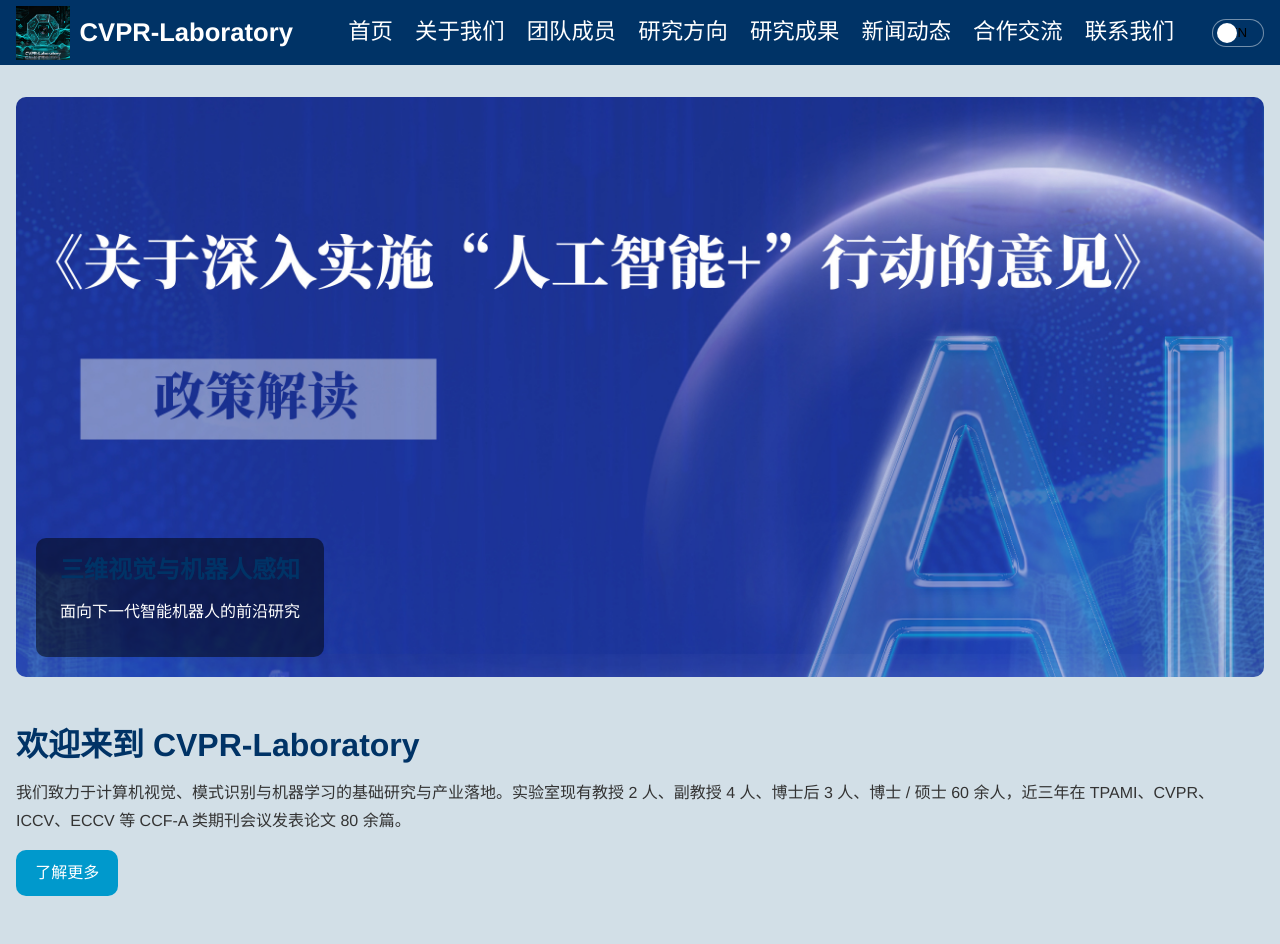
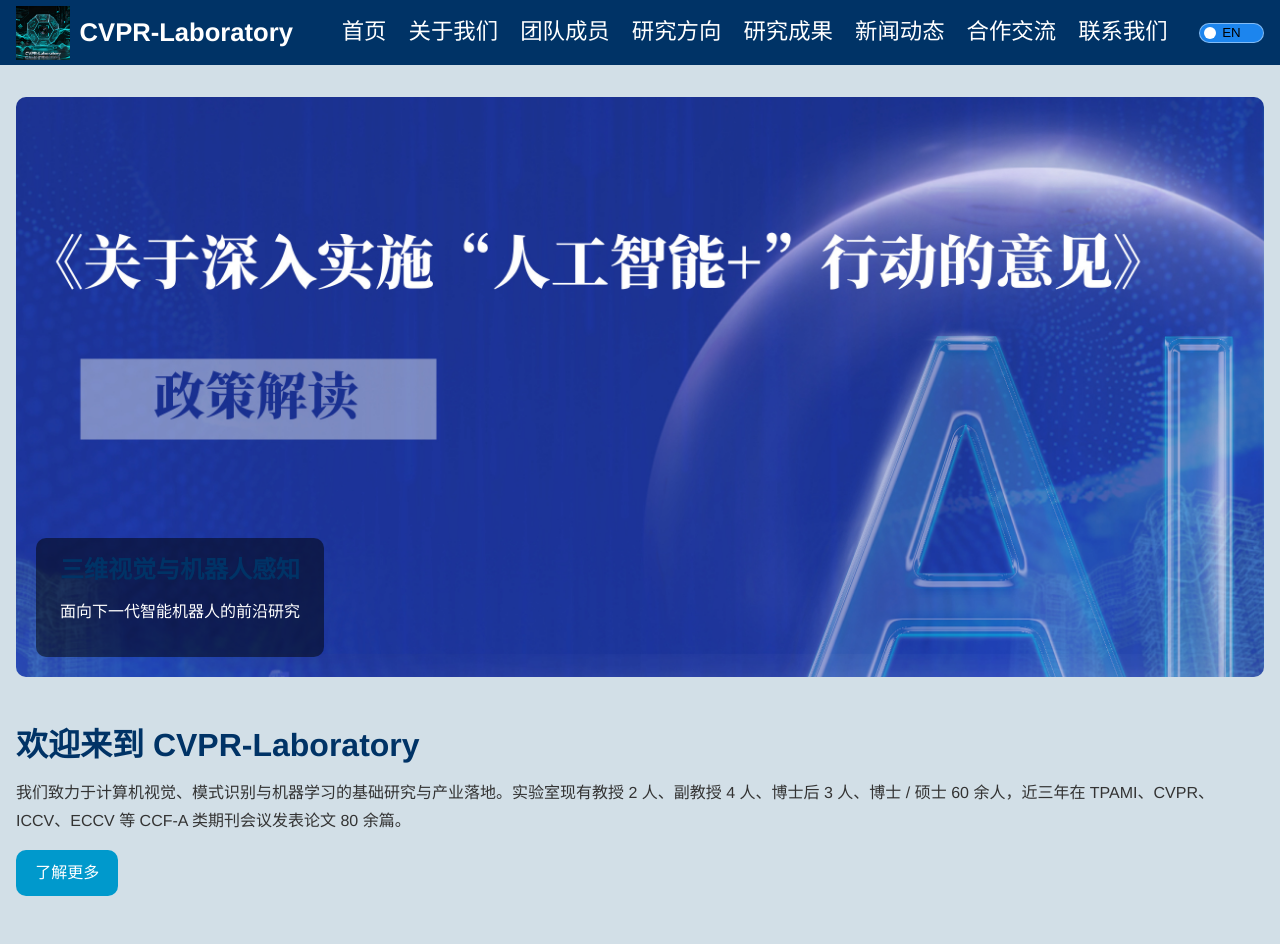
Before and after one commit to CVPR-Laboratory/CVPR-Laboratory.github.io, a Jekyll site: the page built from index.html, in a window 1280 px wide and 1400 px high. Shown: the top 944 px of the window. Built offline with Jekyll 4.4.1, drawn with Linux system fonts in a browser that asks for light colours.

Commit message:
更新 main.css

```diff
--- a/assets/css/main.css
+++ b/assets/css/main.css
@@ -511,66 +511,93 @@ p {
 
 
 /* =========================================================中英文切换按钮样式========================================================= */
+/*
+  中英文语言切换按钮的样式定义
+  这个组件在桌面端和移动端都有使用，需要保证响应式适配
+*/
+
 /* ========= 语言胶囊滑块（桌面+移动通用） ========= */
+/*
+  定义语言切换开关的基础样式
+  使用CSS变量便于统一管理和响应式调整
+*/
 .lang-switch{
-  --h:28px;
-  --w:52px;
-  --thumb:20px;
-  --offset:4px;
+  /* 定义CSS变量：高度、宽度、滑块大小、边距偏移量 */
+  --h:20px;          /* 开关容器高度 */
+  --w:65px;          /* 开关容器宽度 */
+  --thumb:12px;      /* 圆形滑块的直径 */
+  --offset:4px;      /* 滑块距离边缘的偏移量 */
 
-  position:relative;
-  width:var(--w);
-  height:var(--h);
-  border-radius:calc(var(--h)/2);
-  background:#036;          /* 导航同色 */
-  border:1px solid rgba(255,255,255,.45);
-  cursor:pointer;
-  outline:none;
-  transition:background .25s;
+  /* 定位和布局 */
+  position:relative;  /* 为内部绝对定位元素提供参考 */
+  width:var(--w);     /* 使用变量设置宽度 */
+  height:var(--h);    /* 使用变量设置高度 */
+
+  /* 视觉效果 */
+  border-radius:calc(var(--h)/2);  /* 圆角，设置为高度的一半形成胶囊形状 */
+  background:rgb(28, 133, 238);                 /* 背景色，与导航栏保持一致 */
+  border:1px solid rgba(255,255,255,.45);  /* 半透明白色边框 */
+  cursor:pointer;     /* 鼠标悬停时显示手型指针 */
+  outline:none;       /* 移除焦点轮廓，避免影响视觉效果 */
+  transition:background .25s;  /* 背景色过渡动画，持续0.25秒 */
 }
 
-/* 滑块 */
+/* 滑块样式 - 使用伪元素实现圆形滑块 */
 .lang-switch::before{
-  content:'';
-  position:absolute;
-  top:50%;
-  transform:translateY(-50%);
-  left:var(--offset);
-  width:var(--thumb);
-  height:var(--thumb);
-  border-radius:50%;
-  background:#fff;
+  content:'';         /* 伪元素必须设置content属性 */
+  position:absolute;  /* 绝对定位，相对于.lang-switch容器 */
+  top:50%;            /* 垂直居中 */
+  transform:translateY(-50%);  /* 通过transform微调垂直居中位置 */
+  left:var(--offset);          /* 初始位置：左侧偏移量处 */
+  width:var(--thumb);          /* 滑块宽度 */
+  height:var(--thumb);         /* 滑块高度 */
+  border-radius:50%;           /* 圆形滑块 */
+  background:#fff;             /* 白色滑块 */
+  /* 滑块移动动画：使用贝塞尔曲线实现更自然的运动效果 */
   transition:left .3s cubic-bezier(.4,0,.2,1);
 }
 
-/* 英文态 */
+/* 英文状态样式 - 当开关切换到英文时应用 */
 .lang-switch.on{
-  background:#09c;
+  background:#09c;  /* 切换到更亮的蓝色背景 */
 }
+
+/* 英文状态下滑块位置 */
 .lang-switch.on::before{
+  /* 计算滑块在右侧的位置：总宽度减去滑块宽度再减去偏移量 */
   left:calc(100% - var(--thumb) - var(--offset));
 }
 
-/* 文字 */
+/* 文字标签通用样式 */
 .lang-switch .txt{
-  position:absolute;
-  top:50%;
-  transform:translateY(-50%);
-  font-size:11px;
-  font-weight:600;
-  color:#fff;
-  user-select:none;
+  position:absolute;      /* 绝对定位 */
+  top:50%;               /* 垂直居中 */
+  transform:translateY(-50%);  /* 精确垂直居中 */
+  font-size:8px;        /* 字体大小 */
+  font-weight:600;       /* 字体粗细， semi-bold */
+  color:#fff;            /* 白色文字 */
+  user-select:none;      /* 禁止用户选择文字，提升交互体验 */
 }
-.lang-switch .txt.zh{left:7px;}
-.lang-switch .txt.en{right:7px;}
 
-/* 移动端微调尺寸 */
+/* 中文文字定位 */
+.lang-switch .txt.zh{
+  left:7px;  /* 距离左侧7像素 */
+}
+
+/* 英文文字定位 */
+.lang-switch .txt.en{
+  right:7px;  /* 距离右侧7像素 */
+}
+
+/* 移动端响应式调整 - 在屏幕宽度小于768px时生效 */
 @media (max-width:768px){
   .lang-switch{
-    --h:24px;
-    --w:48px;
-    --thumb:18px;
-    --offset:3px;
+    /* 调整移动端的尺寸变量 */
+    --h:24px;    /* 增加高度便于触摸操作 */
+    --w:48px;    /* 稍微减小宽度 */
+    --thumb:16px;  /* 稍微减小滑块大小 */
+    --offset:3px;  /* 调整偏移量 */
   }
+  /* 移动端减小字体大小 */
   .lang-switch .txt{font-size:10px;}
 }
```
